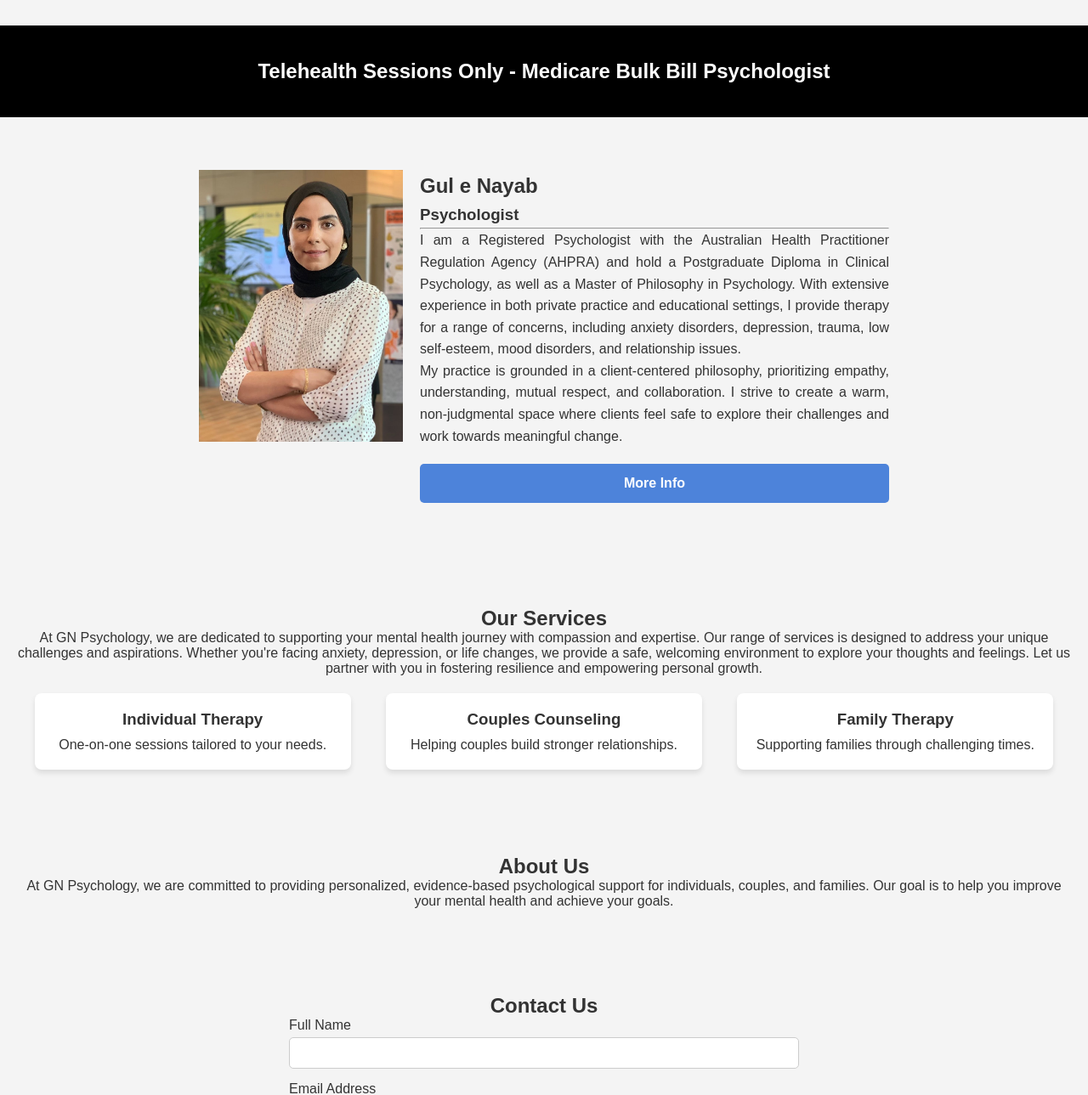
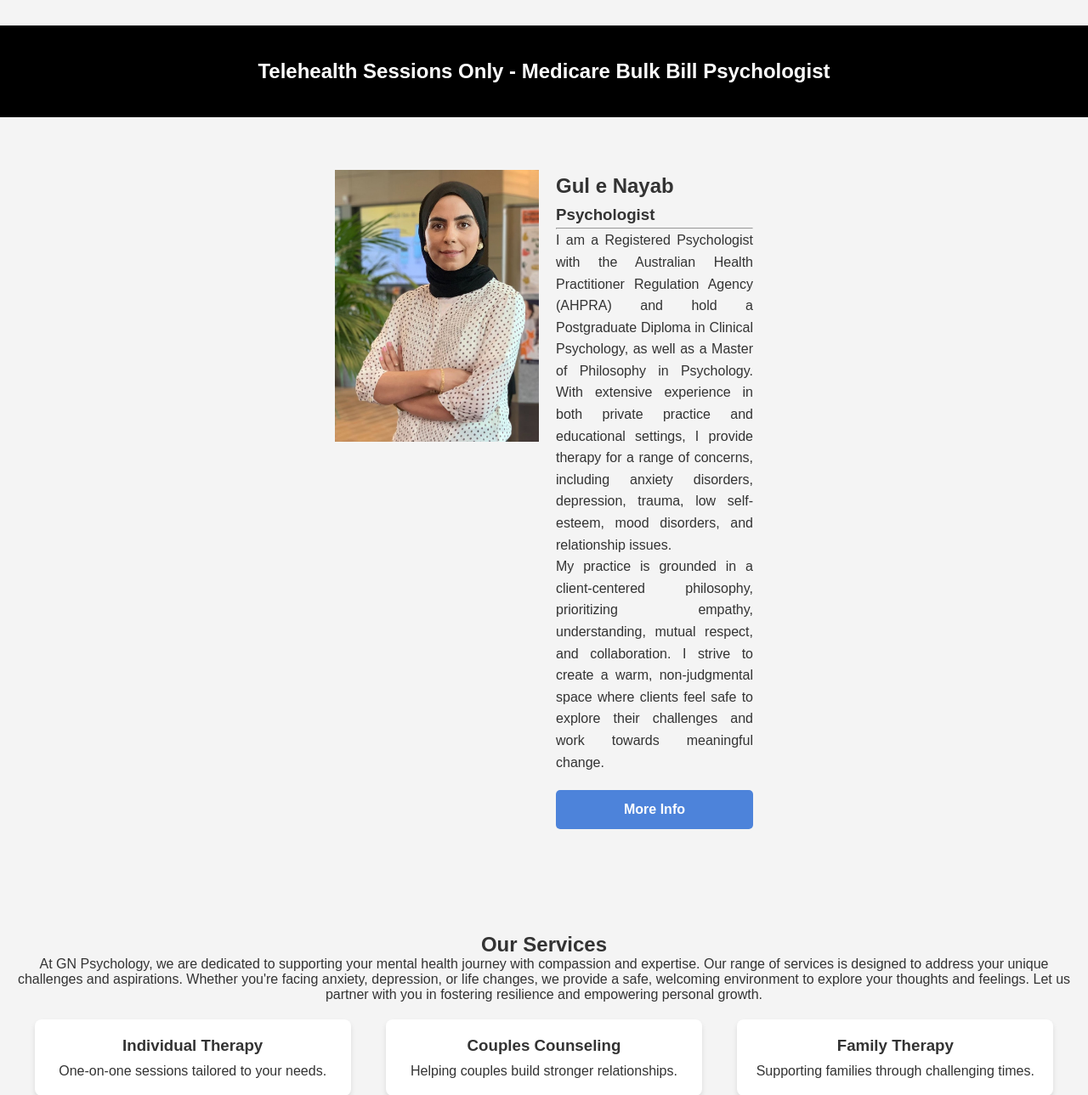
Before and after one commit to GNPsychology/GNPsychology, a PHP site: page / in a window 1280 px wide. Shown: the part 371-1660 px from the top of the page at 85% size. Run offline with PHP 8.4, Linux system fonts and the light colour scheme.

Commit message:
update style

```diff
--- a/styles.css
+++ b/styles.css
@@ -213,6 +213,7 @@ footer {
 .container {
   display: flex;
   padding:2em 14em;
+  margin:0 10em;
   }
 .box {
     text-align: center;
```
